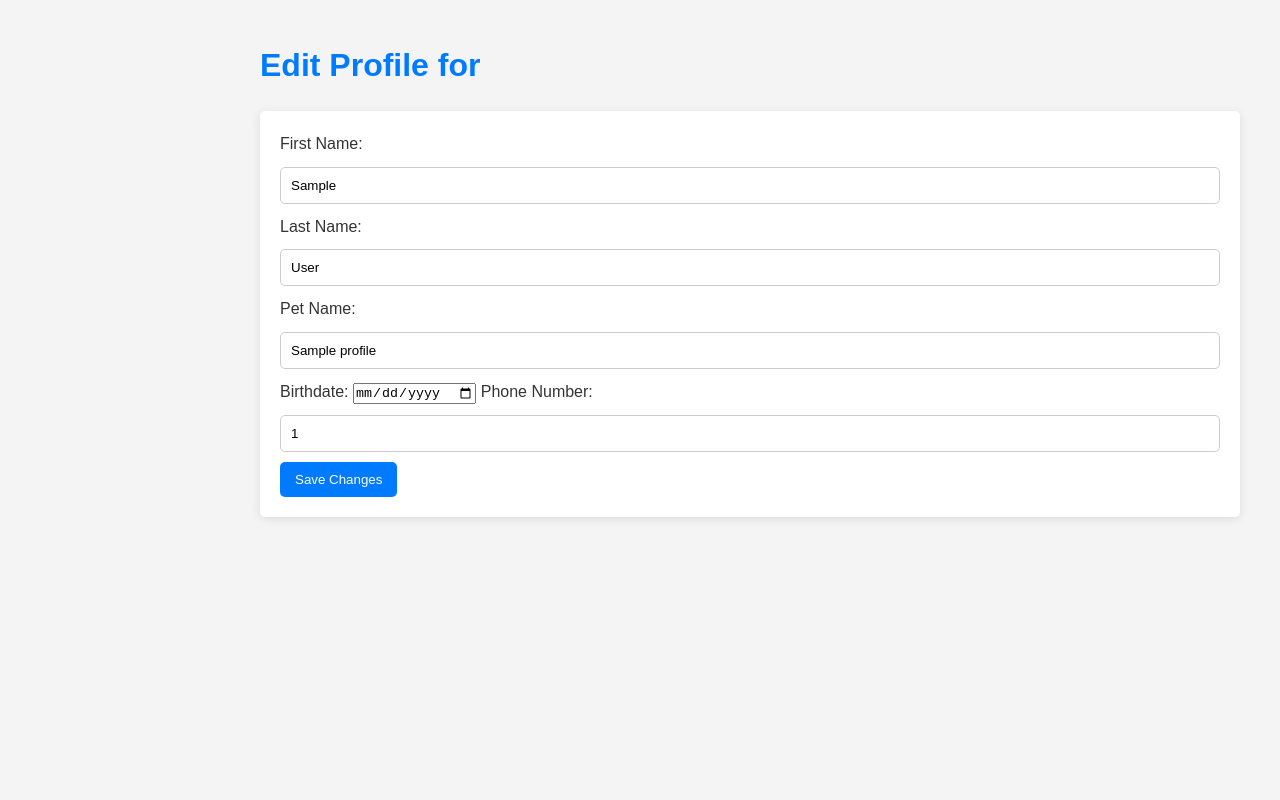
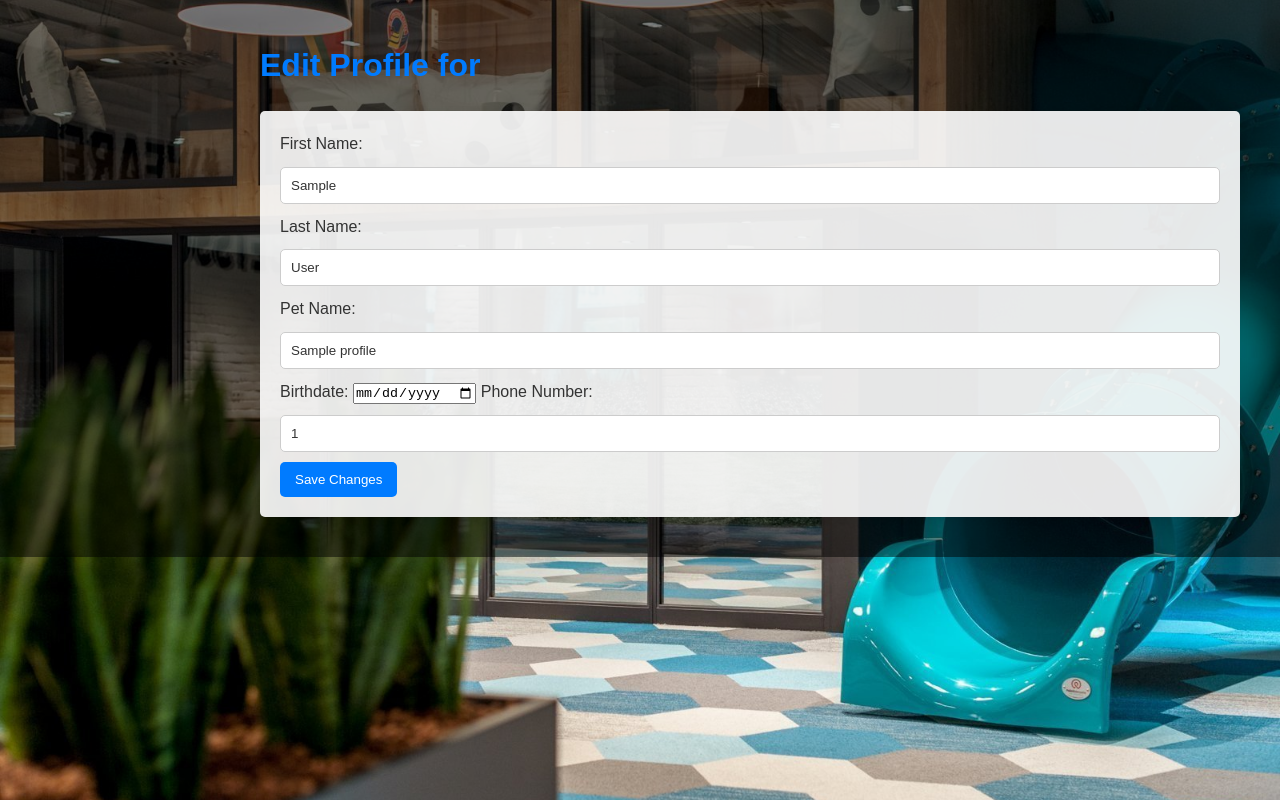
Before and after one commit to Kozsi/project-login, a Node server app: template views/edit-profile.ejs in a window 1280 px wide. Run offline with Node 20, Linux system fonts and the light colour scheme; the template is opened without the code that fills it: most values are stand-ins (such as "Sample title", 1, 10 or a date in 2020).

Commit message:
Fixed styles and colors in calendar.ejs
and in styles.ccs
Added background.jpeg
aligned pet names in calendar cells

```diff
--- a/app.js
+++ b/app.js
@@ -13,6 +13,7 @@ app.use(bodyParser.urlencoded({ extended: true }));
 app.use(express.static('public')); // Serve static files
 app.set('view engine', 'ejs');
 app.use(express.json());
+
 
 // Session configuration
 app.use(session({
--- a/public/styles.css
+++ b/public/styles.css
@@ -9,10 +7,26 @@
 
 body {
     font-family: Arial, sans-serif;
-    background-color: #f4f4f4;
-    color: #333;
+    background-image: url('images/background.jpeg'); /* Add the path to your image */
+    background-size: cover; /* Ensures the image covers the entire body */
+    background-position: center center; /* Centers the background image */
+    background-attachment: fixed; /* Makes the background fixed when scrolling */
+    color: #fff; /* Set default text color to white */
     line-height: 1.6;
     padding: 20px;
+    position: relative;
+}
+
+/* Overlay for background */
+body::after {
+    content: "";
+    position: absolute;
+    top: 0;
+    left: 0;
+    width: 100%;
+    height: 100%;
+    background-color: rgba(0, 0, 0, 0.5); /* Semi-transparent black overlay */
+    z-index: -1;
 }
 
 h1 {
@@ -25,10 +39,11 @@ h2 {
 }
 
 form {
-    background: #fff;
+    background: rgba(255, 255, 255, 0.9); /* Slightly transparent white */
     padding: 20px;
     border-radius: 5px;
     box-shadow: 0 2px 10px rgba(0, 0, 0, 0.1);
+    color: #333; /* Keep the form text darker */
 }
 
 input[type="text"],
@@ -38,6 +53,7 @@ input[type="password"] {
     margin: 10px 0;
     border: 1px solid #ccc;
     border-radius: 5px;
+    color: #333; /* Text color for input fields */
 }
 
 button {
```
Also changed, not shown: other parts of public/styles.css (+33 -13 lines), views/calendar.ejs (+15 -53 lines), public/images/background.jpeg (added).
